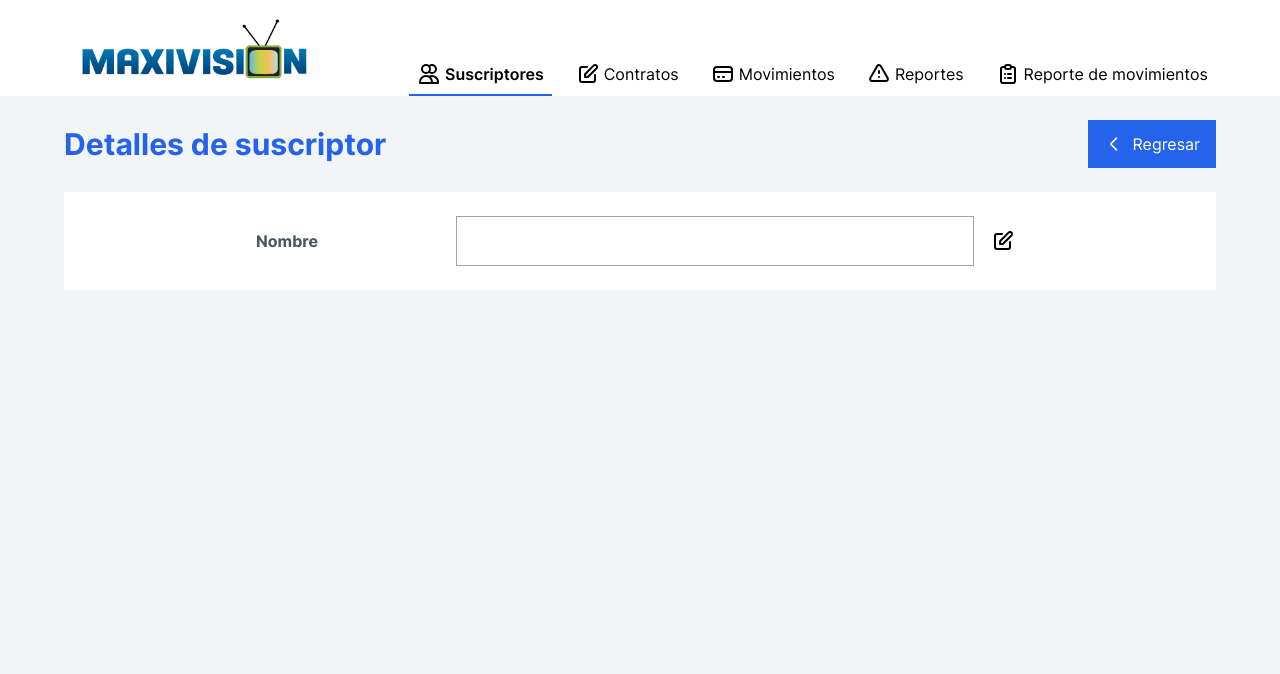
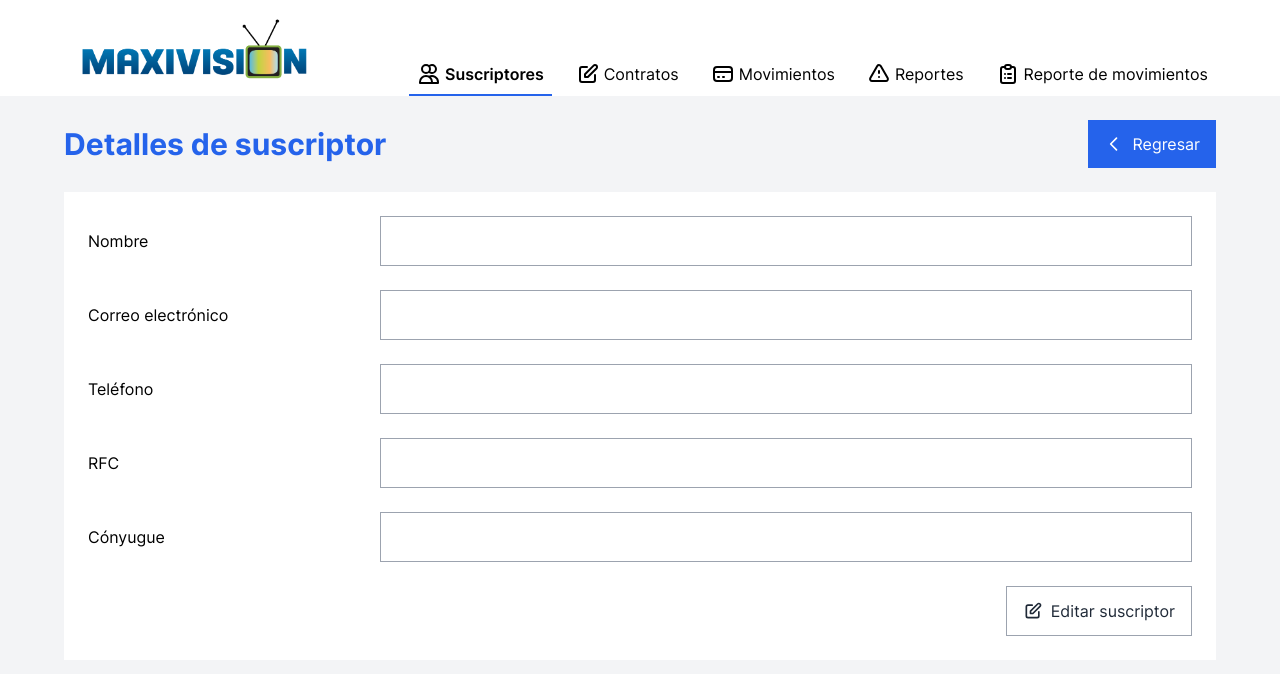
Before and after one commit to ismaelamezcua/maxivision-app, a Next.js app: page /suscriptores/1 in a window 1280 px wide. Shown: the top 674 px of the page. Built offline with nearby package versions, Linux system fonts and the light colour scheme; no server answers; the database is empty.

Commit message:
feat: create local component for rendering subscriber details

```diff
--- a/pages/suscriptores/[id].tsx
+++ b/pages/suscriptores/[id].tsx
@@ -1,14 +1,43 @@
 import { NextPage } from 'next';
 import Head from 'next/head';
 import { useRouter } from 'next/router';
-import { useEffect, useState } from 'react';
+import { FC, ReactElement, useEffect, useState, VoidFunctionComponent } from 'react';
 import { Subscriber } from '@/types';
 import { ChevronLeftIcon, PencilAltIcon, SaveIcon } from '@heroicons/react/outline';
+
+interface DetailsInputProps {
+  label: string;
+  name: string;
+  value: string;
+  disabled: boolean;
+  onChange: () => void;
+};
+
+const DetailsInput: FC<DetailsInputProps> = (props): ReactElement => {
+  const { label, name, value, disabled, onChange } = props;
+
+  return (
+    <div className="flex space-x-4 w-full items-center mb-6">
+      <div className="basis-1/4">{label}</div>
+      <div className="flex-grow">
+        <input
+          className="form-input"
+          type={name === 'email'? 'email' : 'text'}
+          name={name}
+          value={value}
+          onChange={onChange}
+          disabled={!disabled}
+          required
+        />
+      </div>
+    </div>
+  );
+};
 
 const SubscriberDetails: NextPage = () => {
   const [subscriber, setSubscriber] = useState<Subscriber>();
   const [isLoading, setIsLoading] = useState<boolean>(true);
-  const [nameDisabled, setNameDisabled] = useState<boolean>(true);
+  const [editMode, setEditMode] = useState<boolean>(false);
   const router = useRouter();
   const { id } = router.query;
 
@@ -47,32 +76,45 @@ const SubscriberDetails: NextPage = () => {
           </div>
 
           <div className="bg-white p-6">
+            {isLoading && (
+              <h1 className="font-bold">Loading data...</h1>
+            )}
             {subscriber && (
-              <div className="flex space-x-2 max-w-3xl mx-auto items-center">
-                <div className="basis-1/4">
-                  <p className="font-bold text-gray-600">Nombre</p>
-                </div>
-                <div className="flex-grow">
-                  <input
-                    className={`${!nameDisabled && 'bg-blue-100'} form-input`}
-                    type="text"
-                    name="name"
-                    value={subscriber.name}
-                    onChange={handleChange}
-                    disabled={nameDisabled}
-                    required
-                  />
-                </div>
-                <div
-                  className="px-2 py-3 hover:bg-gray-100 border border-white hover:border-gray-400 cursor-pointer"
-                  onClick={() => setNameDisabled(!nameDisabled)}
-                >
-                  {nameDisabled
-                    ? <PencilAltIcon className="w-6 h-6" />
-                    : <SaveIcon className="w-6 h-6" />
+              <>
+                <form>
+                  <DetailsInput label="Nombre" name="name" value={subscriber.name} disabled={editMode} onChange={handleChange} />
+                  <DetailsInput label="Correo electrónico" name="email" value={subscriber.email} disabled={editMode} onChange={handleChange} />
+                  <DetailsInput label="Teléfono" name="phone" value={subscriber.phone} disabled={editMode} onChange={handleChange} />
+                  <DetailsInput label="RFC" name="rfc" value={subscriber.rfc} disabled={editMode} onChange={handleChange} />
+                  <DetailsInput label="Cónyugue" name="spouse" value={subscriber.spouse} disabled={editMode} onChange={handleChange} />
+
+                  {!editMode
+                    ? (
+                      <div className="flex flex-row mt-6 justify-end">
+                        <div
+                          className="px-4 py-3 text-gray-800 border border-gray-400 hover:bg-gray-100 cursor-pointer inline-flex items-center"
+                          onClick={() => setEditMode(true)}
+                        >
+                          <PencilAltIcon className="w-5 h-5" />
+                          <span className="ml-2">Editar suscriptor</span>
+                        </div>
+                      </div>
+                    )
+                    : (
+                      <div className="flex flex-row mt-6 justify-end">
+                        <button
+                          type="submit"
+                          className="bg-blue-600 hover:bg-blue-700 px-4 py-3 text-white inline-flex items-center"
+                        >
+                          <SaveIcon className="w-5 h-5" />
+                          <span className="ml-2">Guardar cambios</span>
+                        </button>
+                      </div>
+                    )
                   }
-                </div>
-              </div>
+
+                </form>
+              </>
             )}
           </div>
         </div>
```
